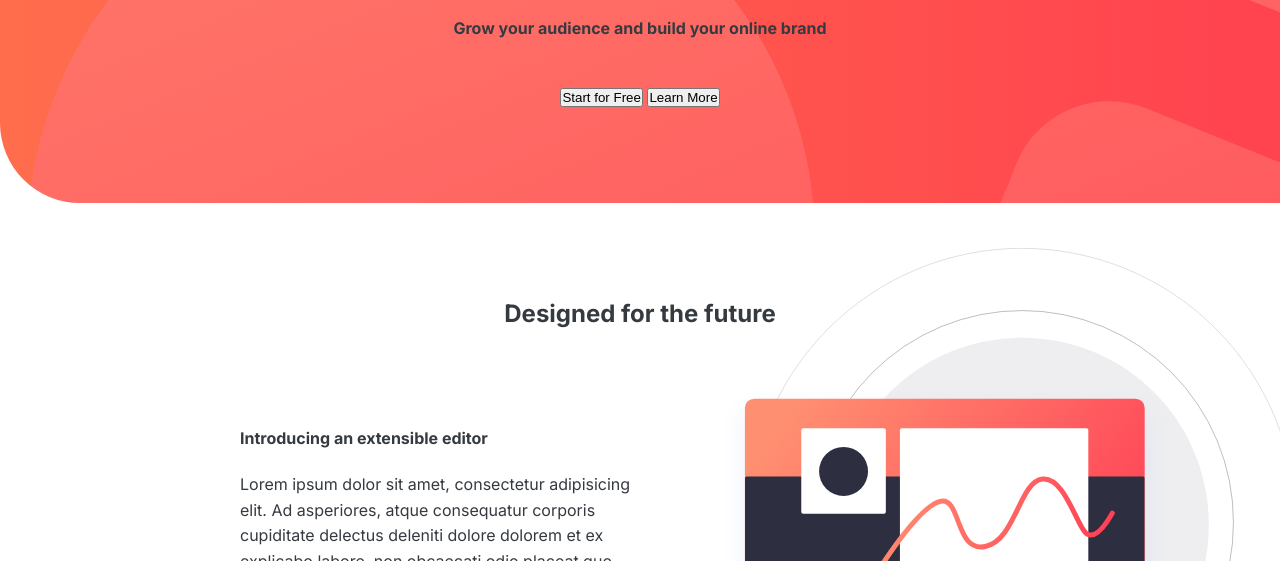
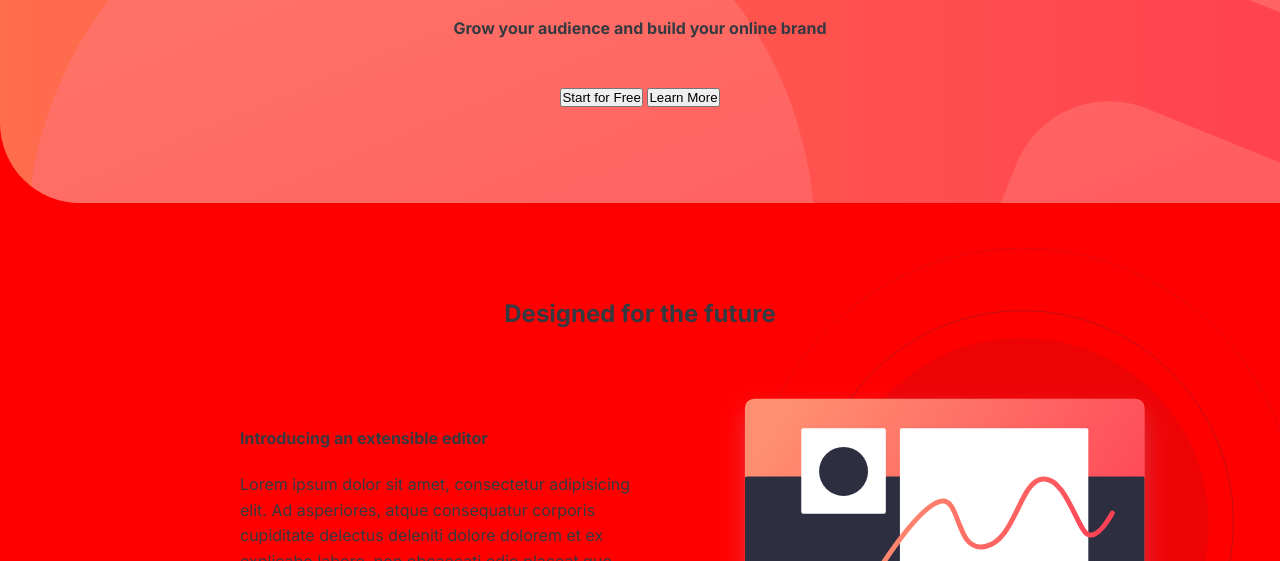
Before and after one commit to Evertrix/Blogr-landing-page, a plain HTML site: page index.html in a window 1280 px wide. Shown: the part 239-800 px from the top of the page. Drawn offline with Linux system fonts and the light colour scheme.

Commit message:
Add new background color to body of tag of landing page

```diff
--- a/style.css
+++ b/style.css
@@ -29,6 +29,7 @@ body {
   font-family: 'Inter', sans-serif;
   color: #343a40; /*we put color in body because - color gets inherited*/
   /*border-bottom: 8px solid #087f5b;*/
+  background-color: red;
 }
 
 .container {
```
Also changed, not shown: index.html (+10 -4 lines).
